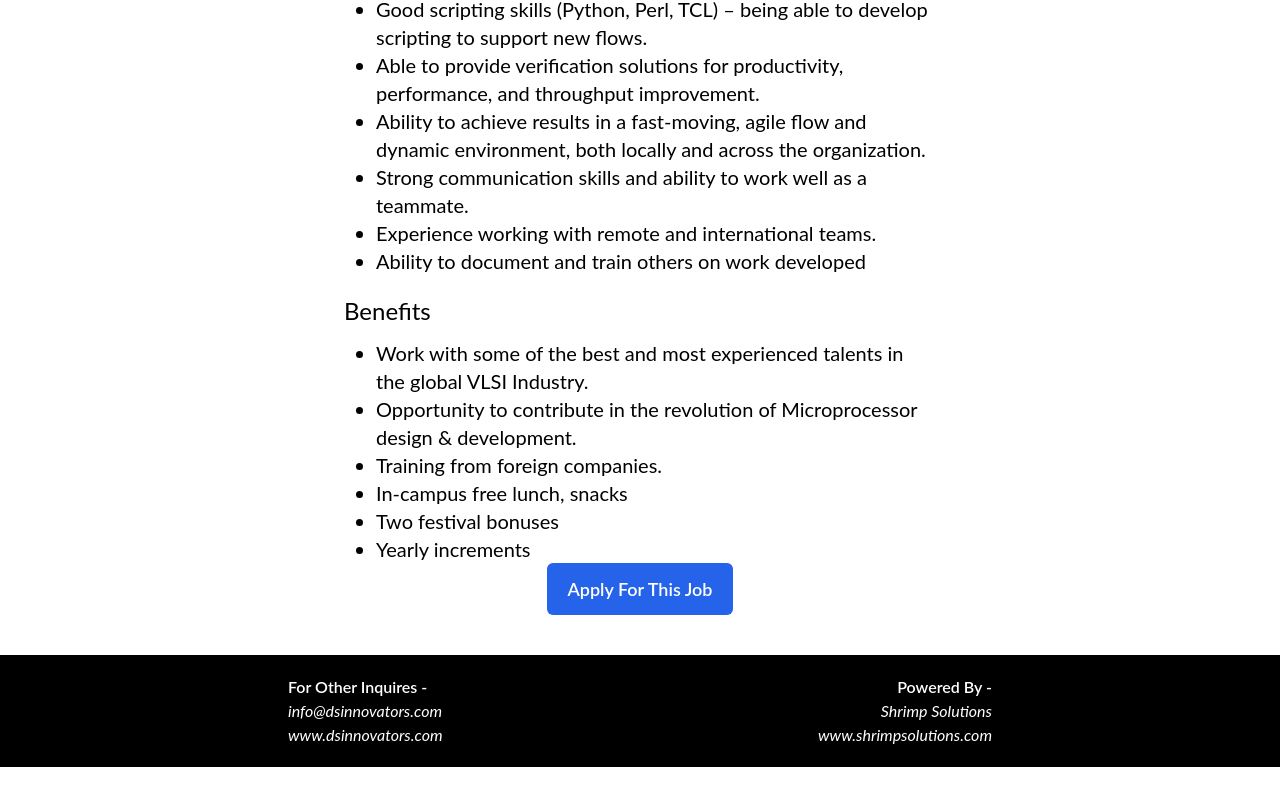
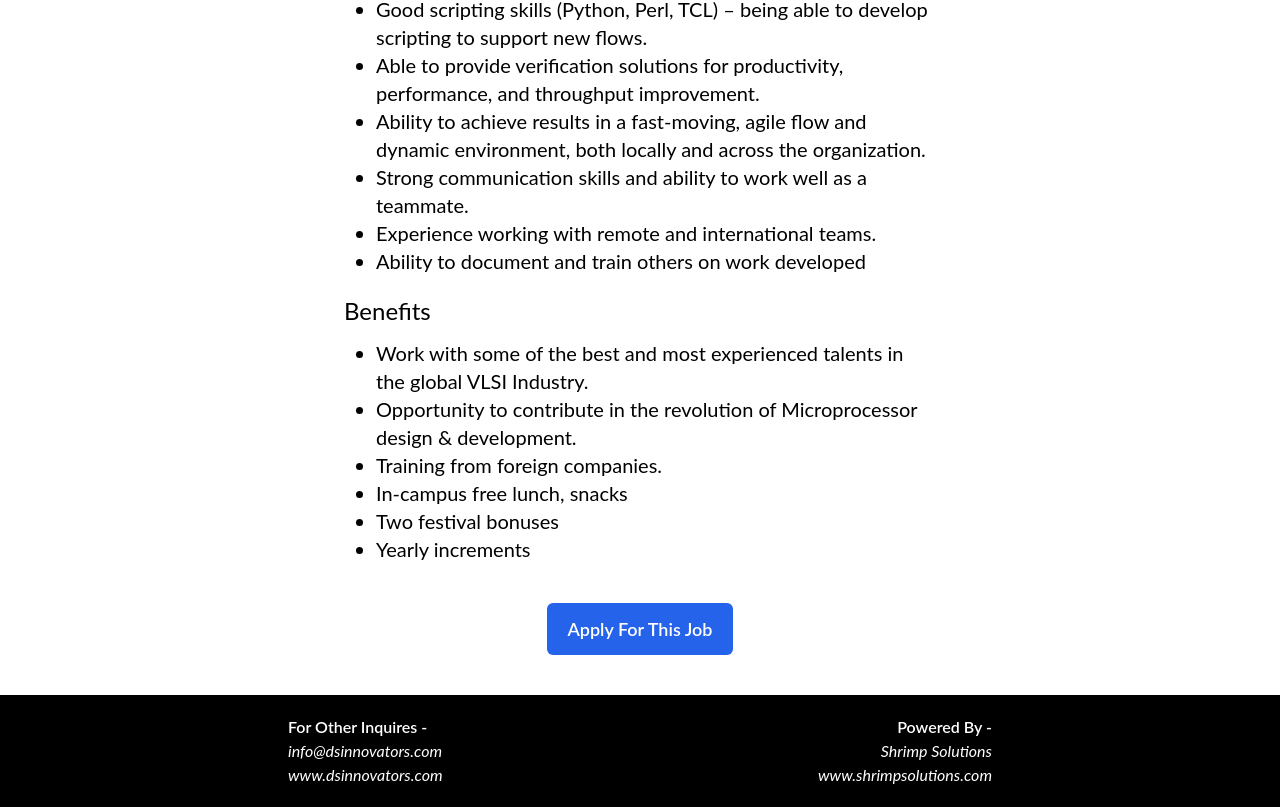
Before and after one commit to Abu-Siam/ATS-Templates, a website: page src/opening-detail.html in a window 1280 px wide. Shown: the part 1711-2518 px from the top of the page. Before the commit the page ends 2478 px from the top, so only its background shows below. Drawn offline with Linux system fonts and the light colour scheme.

Commit message:
footer fix at bottom

```diff
--- a/src/opening-detail.html
+++ b/src/opening-detail.html
@@ -193,15 +193,15 @@
 
                   </ul>
               </div>
-              <div class="flex items-center justify-center">
-              <button class="cursor-pointer bg-blue-600 rounded-md text-lg font-semibold text-white px-5 py-3 hover:bg-blue-700">Apply For This Job</button>
+              <div class="flex items-center justify-center my-10">
+              <button class="cursor-pointer  bg-blue-600 rounded-md text-lg font-semibold text-white px-5 py-3 hover:bg-blue-700">Apply For This Job</button>
               </div>
         </section>
       </main>
 
  <!-- footer starts -->
 
-      <footer class="bg-black mt-10">
+ <footer class="bg-black mx-auto mt-auto w-full ">
   <div
     class="px-6 lg:px-72 xl:px-[25rem] py-5 flex flex-col lg:flex-row gap-8 justify-between text-white"
   >
```
Also changed, not shown: dist/output.css. Lines whose indentation alone changed are shown as unchanged.
